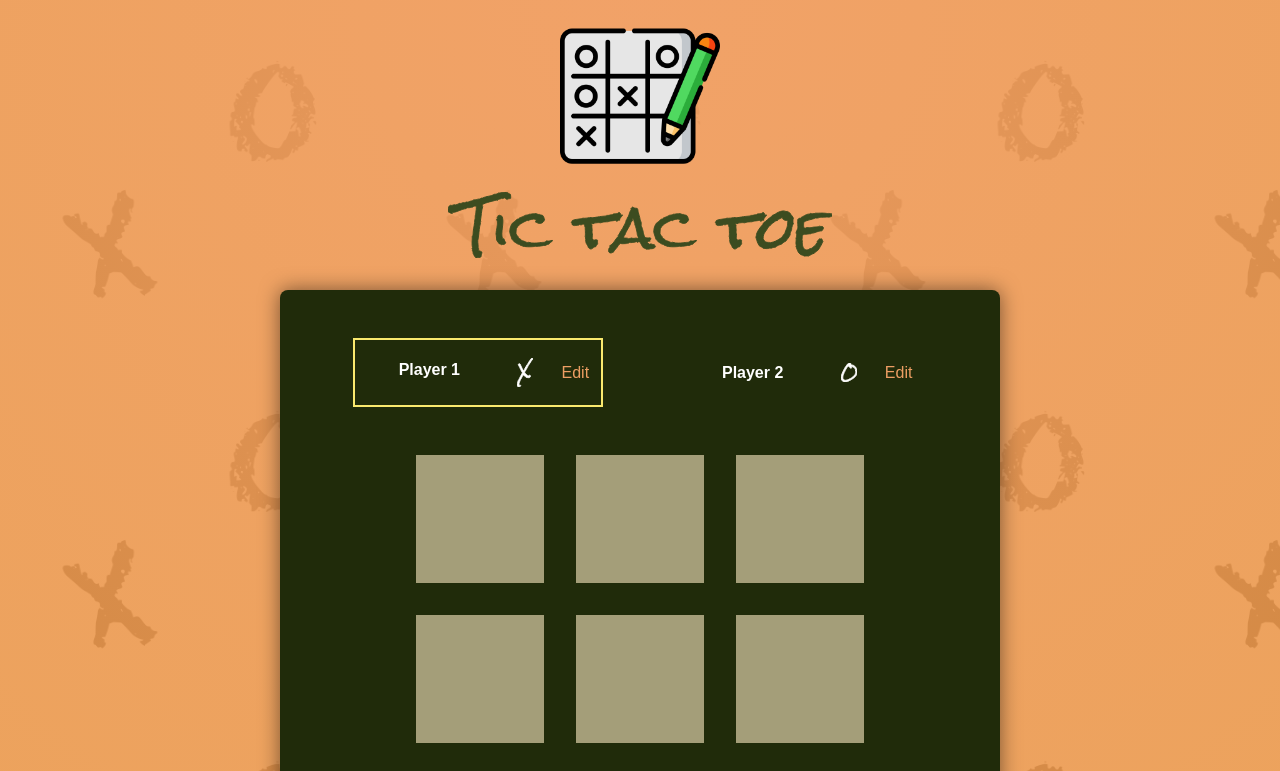
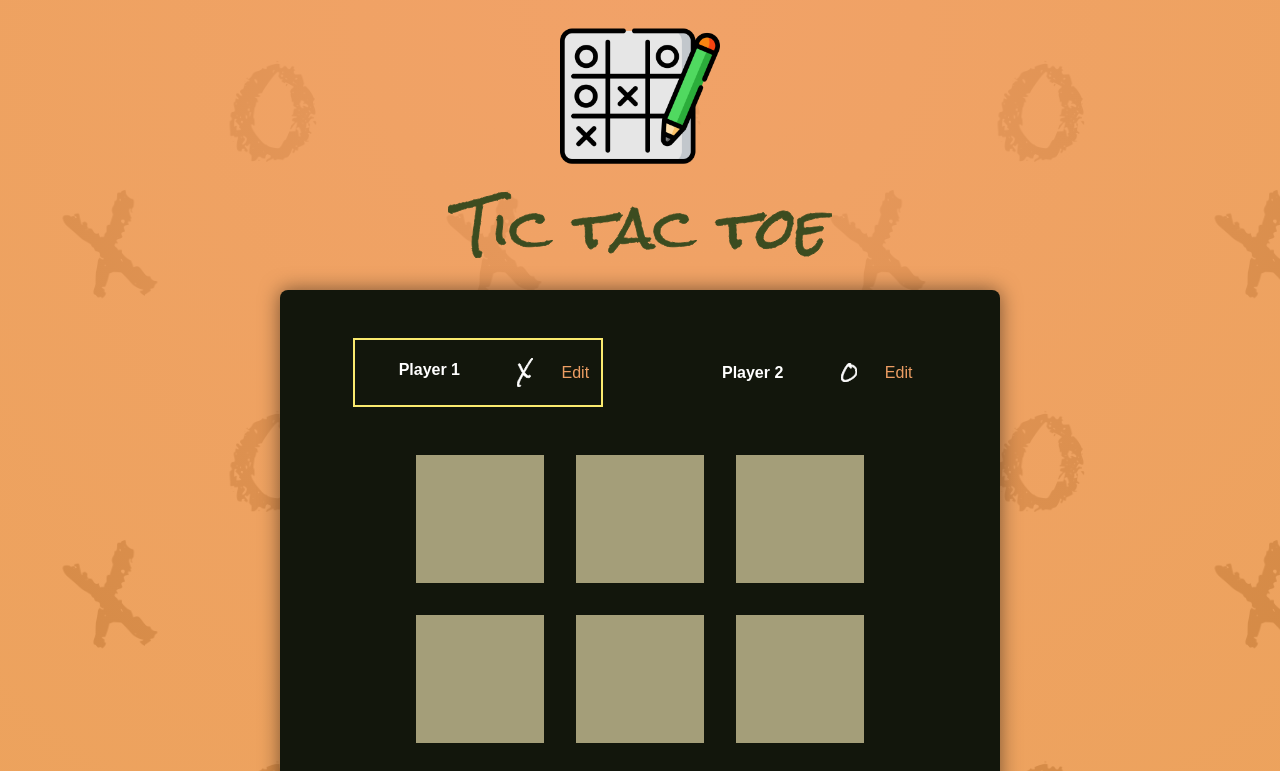
Before and after one commit to nhhoang-tony/Tic-tac-toe, a React (Vite) app: page / in a window 1280 px wide. Shown: the top 771 px of the page. Built offline with nearby package versions, Linux system fonts and the light colour scheme; the HTML template or start-up script is replaced by a standard one.

Commit message:
Update board color; Update README.md

```diff
--- a/src/App.jsx
+++ b/src/App.jsx
@@ -191,7 +191,7 @@ function App() {
       >
         <h2 className='text-lg sm:text-xl text-center'>Loading AI...</h2>
       </Modal>
-      <div className='max-w-[95%] sm:w-[95%] sm:max-w-[45rem] my-8 mx-auto py-8 px-4 sm:px-8 rounded-lg bg-[#202b0a] shadow-[0_0_20px_rgba(0,0,0,0.5)] relative text-center'>
+      <div className='max-w-[95%] sm:w-[95%] sm:max-w-[45rem] my-8 mx-auto py-8 px-4 sm:px-8 rounded-lg bg-[#12160c] shadow-[0_0_20px_rgba(0,0,0,0.5)] relative text-center'>
         <div className='flex flex-wrap justify-evenly items-center gap-8 p-0 sm:my-4 mx-0'>
           <Player
             initialName={PLAYERS.X}
```
Also changed, not shown: 1 other file (tests, documents, lock files or other folders).
